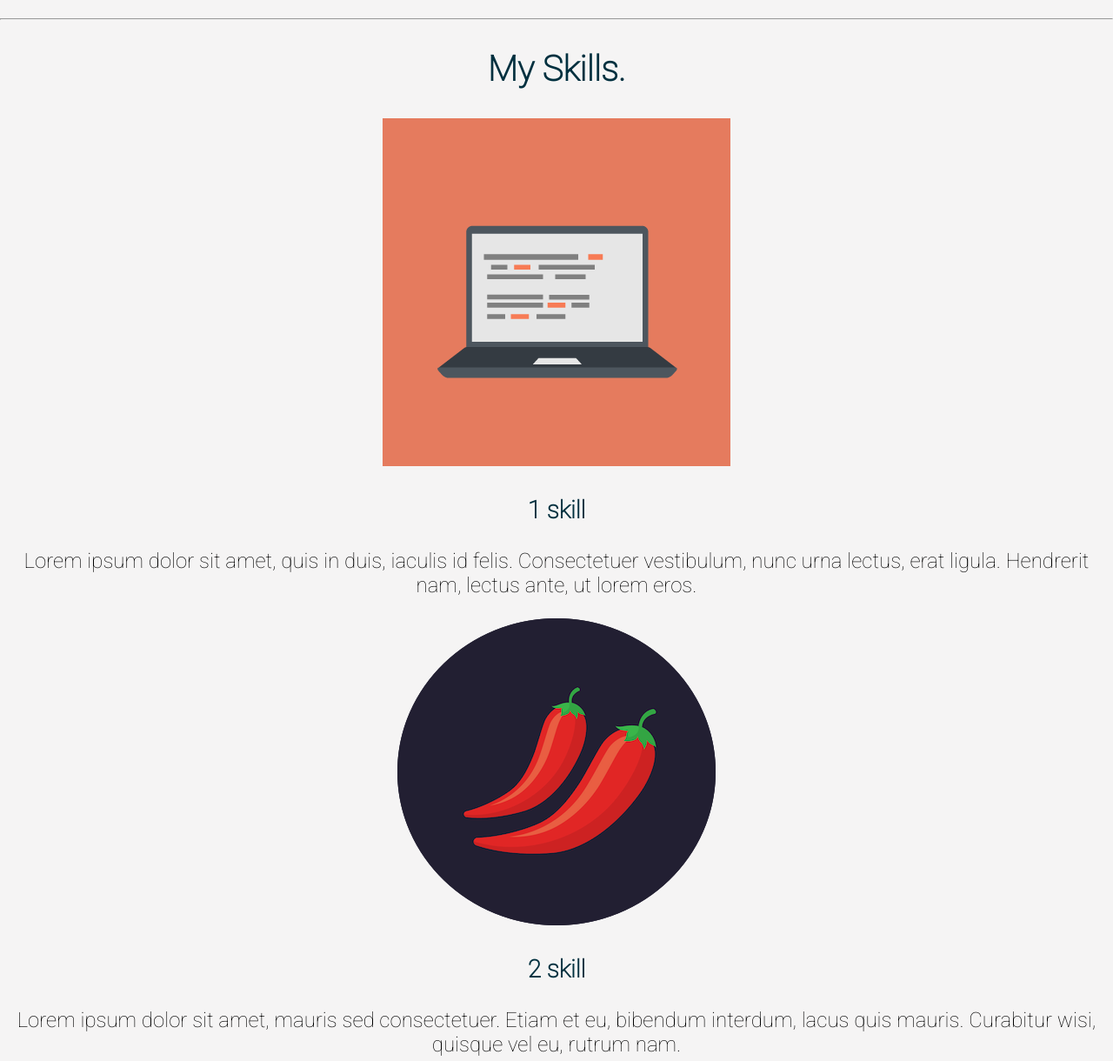
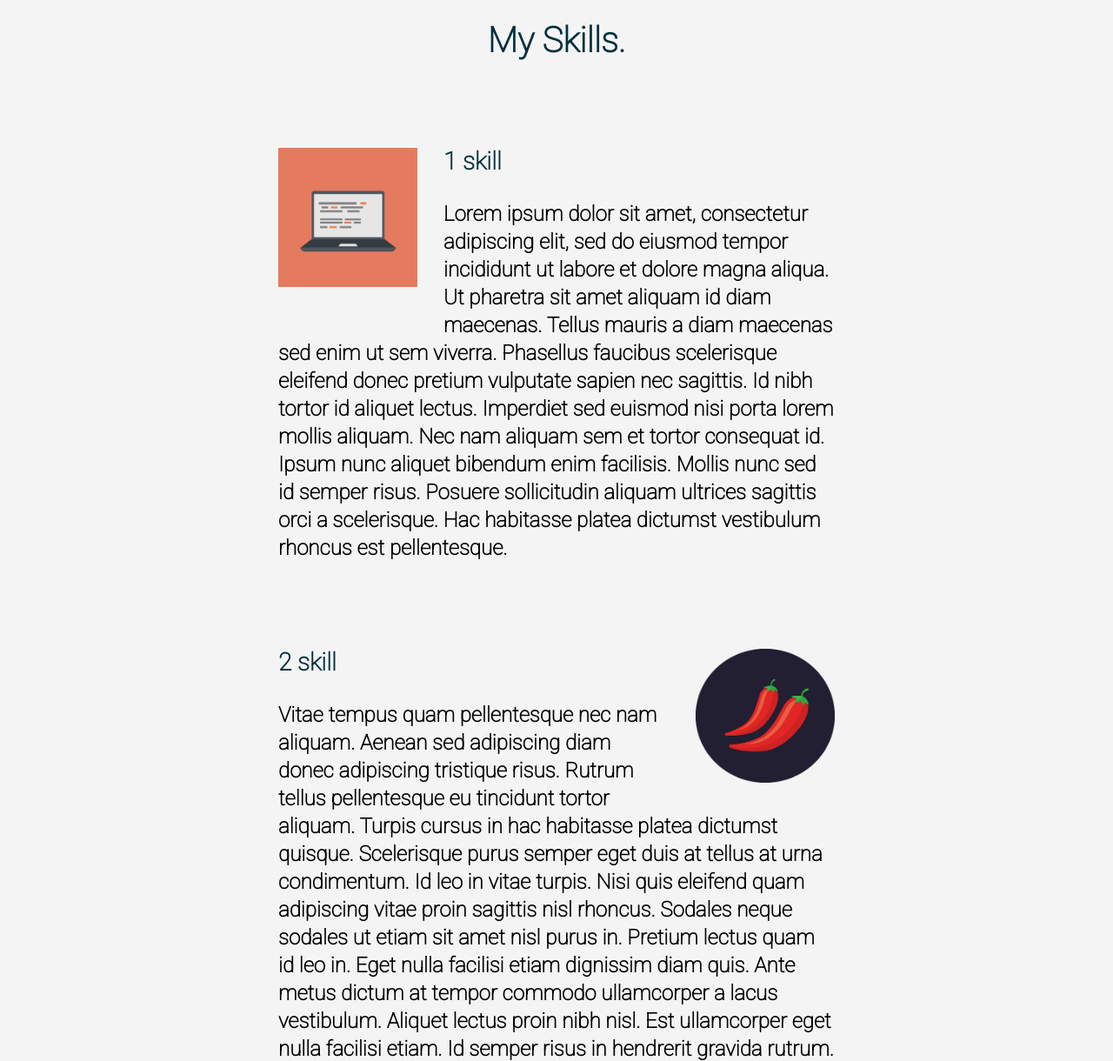
Before and after one commit to Kamil-Ru/CSS-My_Site, a plain HTML site: page index.html in a window 1280 px wide. Shown: the part 1022-2242 px from the top of the page at 87% size. Drawn offline with Linux system fonts and the light colour scheme; a web font is replaced by a local one.

Commit message:
CSS Float and Clear

```diff
--- a/css/styles.css
+++ b/css/styles.css
@@ -4,6 +4,7 @@ body {
   margin: 0;
   font-family: 'Roboto', sans-serif;
   font-size: 1.5em;
+  font-weight: bold;
 }
 
 
@@ -59,6 +60,34 @@ h3 {
     color: #00303F;
 }
 
+.subtitle {
+  font-weight: bold;
+  margin: 0 auto 0 auto;
+  line-height: 2;
+}
+
+.skill-row {
+  margin: 100px auto 100px auto;
+  height: 50%;
+  width: 50%;
+  text-align: left;
+  line-height: 2rem;
+}
+
+.computer-img {
+  width: 25%;
+  float: left;
+  padding: 0 30px 30px 0;
+}
+
+.chillies-img {
+  width: 25%;
+  float: right;
+  padding: 0 0 30px 30px;
+}
+
+
+
 /*
 .Kamil {
   color: #2C5460
--- a/index.html
+++ b/index.html
@@ -16,17 +16,19 @@
   <div class="top-container">
     <img class="top-cloud"src="images\cloud.png" alt="cloud-img">
     <h1 class="Kamil">I'm Kamil</h1>
-    <h2>Engineer</h2>
+    <h2 class="subtitle">Engineer</h2>
     <img class="bottom-cloud"src="images\cloud.png" alt="cloud-img">
     <img src="images\mountain.png" alt="mountain-img">
   </div>
 
   <div class="middle-container">
+
     <div class="profile">
       <img src="images\imageonline-co-roundcorner.png" alt="profile-img">
       <h2>Hello.</h2>
       <p>Lorem ipsum dolor sit amet, vitae volutpat, dui conubia, dolor urna. Non auctor, montes nulla distinctio.</p>
     </div>
+
     <hr>
 
     <div class="skills">
@@ -35,24 +37,27 @@
       <div class="skill-row">
         <img class="computer-img" src="images\computer.png" alt="computer-img">
         <h3>1 skill</h3>
-        <p>Lorem ipsum dolor sit amet, quis in duis, iaculis id felis. Consectetuer vestibulum, nunc urna lectus, erat ligula. Hendrerit nam, lectus ante, ut lorem eros.</p>
+        <p>Lorem ipsum dolor sit amet, consectetur adipiscing elit, sed do eiusmod tempor incididunt ut labore et dolore magna aliqua. Ut pharetra sit amet aliquam id diam maecenas. Tellus mauris a diam maecenas sed enim ut sem viverra. Phasellus faucibus scelerisque eleifend donec pretium vulputate sapien nec sagittis. Id nibh tortor id aliquet lectus. Imperdiet sed euismod nisi porta lorem mollis aliquam. Nec nam aliquam sem et tortor consequat id. Ipsum nunc aliquet bibendum enim facilisis. Mollis nunc sed id semper risus. Posuere sollicitudin aliquam ultrices sagittis orci a scelerisque. Hac habitasse platea dictumst vestibulum rhoncus est pellentesque.</p>
       </div>
 
       <div class="skill-row">
         <img class="chillies-img" src="images\chillies.png" alt="chillies-img">
         <h3>2 skill</h3>
-        <p>Lorem ipsum dolor sit amet, mauris sed consectetuer. Etiam et eu, bibendum interdum, lacus quis mauris. Curabitur wisi, quisque vel eu, rutrum nam.</p>
+        <p>Vitae tempus quam pellentesque nec nam aliquam. Aenean sed adipiscing diam donec adipiscing tristique risus. Rutrum tellus pellentesque eu tincidunt tortor aliquam. Turpis cursus in hac habitasse platea dictumst quisque. Scelerisque purus semper eget duis at tellus at urna condimentum. Id leo in vitae turpis. Nisi quis eleifend quam adipiscing vitae proin sagittis nisl rhoncus. Sodales neque sodales ut etiam sit amet nisl purus in. Pretium lectus quam id leo in. Eget nulla facilisi etiam dignissim diam quis. Ante metus dictum at tempor commodo ullamcorper a lacus vestibulum. Aliquet lectus proin nibh nisl. Est ullamcorper eget nulla facilisi etiam. Id semper risus in hendrerit gravida rutrum. Magna fringilla urna porttitor rhoncus dolor purus non. Pellentesque adipiscing commodo elit at. Felis bibendum ut tristique et. Consequat mauris nunc congue nisi vitae suscipit tellus. Ornare arcu dui vivamus arcu felis bibendum ut.</p>
       </div>
+
     </div>
+  </div>
 
     <hr>
+
     <div class="contact-me">
       <h2>Get In Touch</h2>
       <h3>Lorem ipsum dolor sit amet, non elit.</h3>
       <p>Lorem ipsum dolor sit amet, in quis, aenean amet. Phasellus sodales, tellus donec dui, ornare erat.</p>
       <a class="btn" href="mailto:name@email.com">CONTACT ME</a>
     </div>
-  </div>
+
 
 
   <div class="bottom-container">
```
